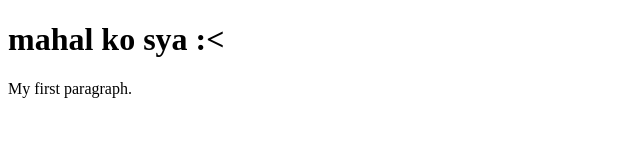
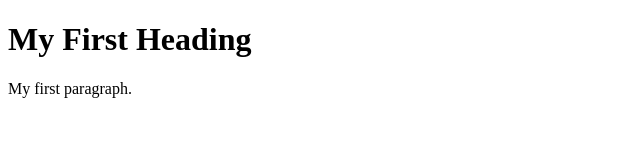
Before and after one commit to apcLBOnnagan/webprogSS231-html-lesson, a plain HTML site: page introduction/index.html in a window 1280 px wide. Shown: the whole page, without its empty margins (0-640 px from the left). Drawn offline with Linux system fonts and the light colour scheme.

Commit message:
W3 Schools html intro 1.1

```diff
--- a/introduction/index.html
+++ b/introduction/index.html
@@ -5,7 +5,7 @@
 </head>
 <body>
 
-<h1>mahal ko sya :<</h1>
+<h1>My First Heading</h1>
 <p>My first paragraph.</p>
 
 </body>
```
